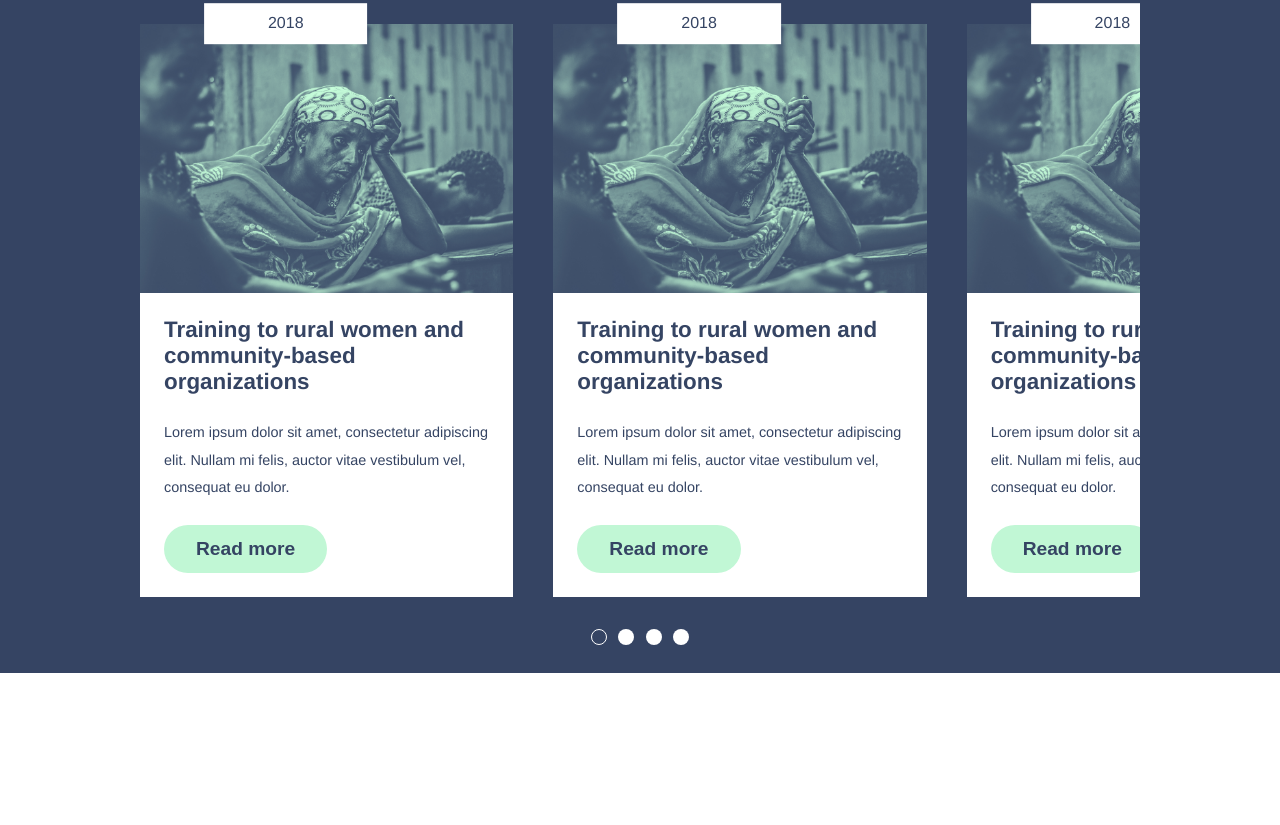
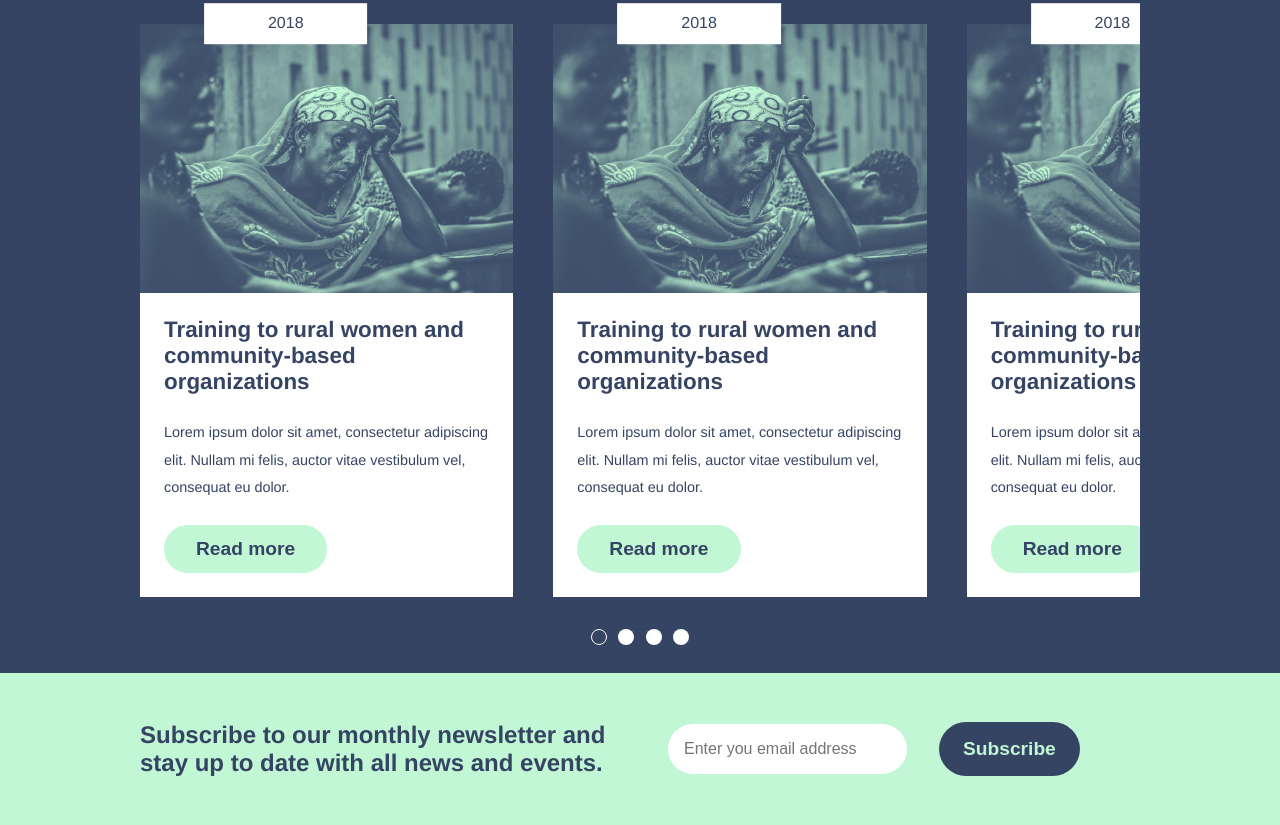
Before and after one commit to Ankit-2001/Non-profit-about-us, a plain HTML site: page index.html in a window 1280 px wide. Shown: the part 3102-3927 px from the top of the page. Before the commit the page ends 3775 px from the top, so only its background shows below. Drawn offline with Linux system fonts and the light colour scheme; a web font is replaced by a local one.

Commit message:
Implemented subscribe section

```diff
--- a/index.html
+++ b/index.html
@@ -267,5 +267,21 @@
         </div>
       </div>
     </section>
+    <section class="subscribe-container">
+      <div class="container">
+        <p class="subs-info">
+          Subscribe to our monthly newsletter and stay up to date with all news
+          and events.
+        </p>
+        <div class="get-info">
+          <input
+            type="email"
+            class="email"
+            placeholder="Enter you email address"
+          />
+          <button class="subscribe-btn">Subscribe</button>
+        </div>
+      </div>
+    </section>
   </body>
 </html>
--- a/style.css
+++ b/style.css
@@ -368,6 +368,47 @@ body {
   }
 }
 
+.subscribe-container {
+  background-color: var(--light-green);
+  padding: 3rem 1.5rem;
+
+  .container {
+    display: flex;
+    flex-direction: column;
+    gap: 3rem;
+    .subs-info {
+      font-weight: 600;
+      font-size: 1.5rem;
+      color: var(--light-blue);
+    }
+    .get-info {
+      display: flex;
+      gap: 0.7rem;
+      align-items: center;
+
+      .email {
+        max-width: 55vw;
+        padding: 0.8rem 1rem;
+        border: none;
+        background-color: white;
+        color: var(--light-blue);
+        border-radius: 2rem;
+        font-size: 0.8rem;
+      }
+
+      .subscribe-btn {
+        background-color: var(--light-blue);
+        color: var(--light-green);
+        border: none;
+        font-size: 1.1rem;
+        font-weight: 600;
+        padding: 0.8rem 0.75rem;
+        border-radius: 2rem;
+      }
+    }
+  }
+}
+
 @media (width >= 1024px) {
   .container {
     max-width: 1000px;
@@ -442,7 +483,6 @@ body {
     }
     .mission-details {
       margin-top: 6rem;
-      /* display: grid; */
       grid-template-columns: repeat(4, 1fr);
       grid-template-rows: repeat(2, 1fr);
       grid-gap: 3rem 2rem;
@@ -558,7 +598,7 @@ body {
           background-color: #fff;
           color: var(--light-blue);
           padding: 0.7rem 4rem;
-          transform: translate(-25%,50%);
+          transform: translate(-25%, 50%);
         }
         .image-card {
           .card-title {
@@ -578,4 +618,25 @@ body {
       }
     }
   }
+
+  .subscribe-container .container {
+    margin: auto;
+    flex-direction: row;
+    .subs-info {
+      width: 30rem;
+    }
+    .get-info {
+
+      display: flex;
+      gap: 2rem;
+      .email {
+        font-size: 1rem;
+        padding: 1rem;
+      }
+      .subscribe-btn {
+        font-size: 1.2rem;
+        padding: 1rem 1.5rem;
+      }
+    }
+  }
 }
```
